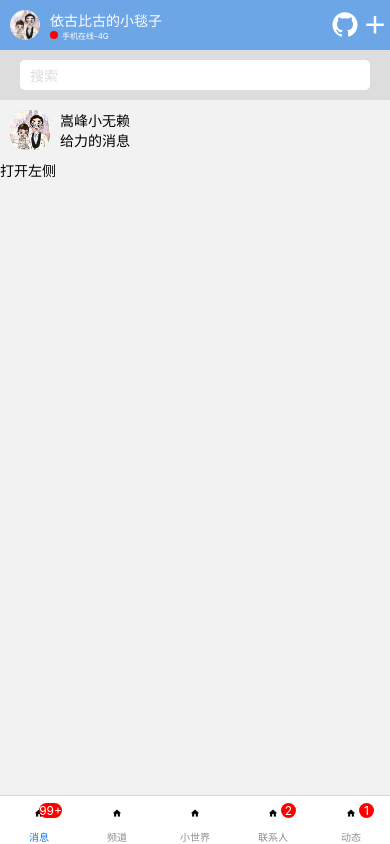
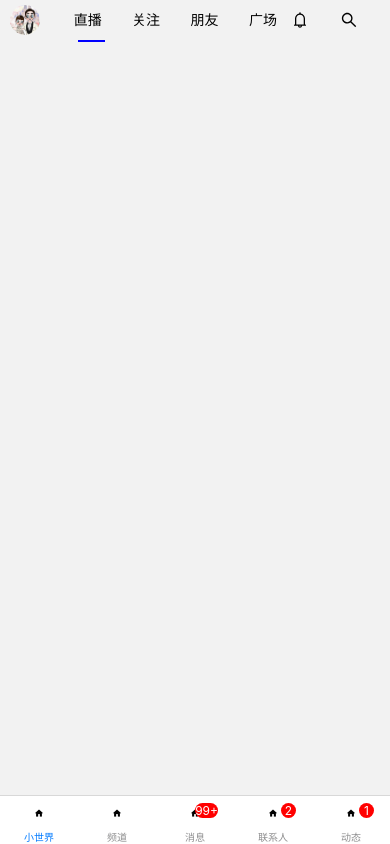
Before and after one commit to hlxll/react, a React Native app: screen / in a window 390 px wide. Built offline with nearby package versions, Linux system fonts and the light colour scheme.

Commit message:
小世界的顶部菜单

```diff
--- a/package.json
+++ b/package.json
@@ -9,6 +9,7 @@
     "web": "expo start --web"
   },
   "dependencies": {
+    "@ant-design/icons": "^5.0.1",
     "@expo/webpack-config": "^18.0.1",
     "@react-navigation/bottom-tabs": "^6.5.7",
     "@react-navigation/drawer": "^6.6.2",
--- /dev/null
+++ b/page/SmollWord/index.tsx
@@ -0,0 +1,43 @@
+import { View, Image, Text, Animated } from "react-native";
+import { useRef, useEffect } from "react";
+import styles from "./less";
+import { BellOutlined, SearchOutlined } from "@ant-design/icons";
+export default function SmollWord() {
+  const fadeAnim = useRef(new Animated.Value(0)).current;
+  useEffect(() => {
+    let maxWid = document.body.clientWidth;
+    Animated.timing(fadeAnim, {
+      toValue: maxWid * 0.2,
+      duration: 500,
+    }).start();
+  }, []);
+  return (
+    <View style={styles.smollWord}>
+      <View style={styles.tabHead}>
+        <View style={styles.tabText}>
+          <Image
+            source={require("../../static/image/header.jpg")}
+            style={styles.headerImg}
+          />
+        </View>
+        <Text style={styles.tabText}>直播</Text>
+        <Text style={styles.tabText}>关注</Text>
+        <Text style={styles.tabText}>朋友</Text>
+        <Text style={styles.tabText}>广场</Text>
+        <BellOutlined style={styles.bellOut} />
+        <SearchOutlined style={styles.search} />
+      </View>
+      <Animated.View
+        style={[
+          {
+            marginLeft: fadeAnim,
+            width: "7vw",
+            height: 2,
+          },
+        ]}
+      >
+        <View style={styles.animationBottom}></View>
+      </Animated.View>
+    </View>
+  );
+}
--- /dev/null
+++ b/page/SmollWord/less.tsx
@@ -0,0 +1,40 @@
+import { StyleSheet } from "react-native";
+const styles = StyleSheet.create({
+  smollWord: {},
+  tabHead: {
+    display: "flex",
+    backgroundColor: "rgba(0,0,0,0)",
+    flexDirection: "row",
+    alignItems: "center",
+  },
+  headerImg: {
+    width: 30,
+    height: 30,
+    marginLeft: 10,
+    marginTop: 5,
+    borderRadius: 15,
+  },
+  tabText: {
+    width: "15vw",
+    textAlign: "center",
+    height: 40,
+    lineHeight: 40,
+  },
+  bellOut: {
+    width: "10vw",
+    textAlign: "center",
+    marginLeft: "auto",
+  },
+  search: {
+    width: "10vw",
+    textAlign: "center",
+    marginLeft: 10,
+    marginRight: 10,
+  },
+  animationBottom: {
+    width: "7vw",
+    height: 2,
+    backgroundColor: "blue",
+  },
+});
+export default styles;
--- /dev/null
+++ b/page/frequencyChannel/less.tsx
@@ -0,0 +1,3 @@
+import { StyleSheet } from "react-native";
+const styles = StyleSheet.create({});
+export default styles;
--- a/page/main/index.tsx
+++ b/page/main/index.tsx
@@ -4,6 +4,7 @@ import MaterialCommunityIcons from "react-native-vector-icons/MaterialCommunityI
 import News from "../news";
 import FrequencyChannel from "../frequencyChannel";
 import PeopleHead from "../../component/mainCom/PeopleHead";
+import SmollWord from "../SmollWord";
 const Tab = createBottomTabNavigator();
 
 const menuCustom = (props: { num: number }) => {
@@ -26,14 +27,12 @@ export default function App() {
   return (
     <Tab.Navigator>
       <Tab.Screen
-        name="News"
-        component={News}
+        name="SmollWord"
+        component={SmollWord}
         options={{
-          header: () => {
-            return <PeopleHead />;
-          },
-          title: "消息",
-          tabBarIcon: () => menuCustom({ num: 100 }),
+          header: () => {},
+          title: "小世界",
+          tabBarIcon: () => menuCustom({ num: 0 }),
         }}
       />
       <Tab.Screen
@@ -46,14 +45,17 @@ export default function App() {
         }}
       />
       <Tab.Screen
-        name="SmollWord"
-        component={FrequencyChannel}
+        name="News"
+        component={News}
         options={{
-          header: () => {},
-          title: "小世界",
-          tabBarIcon: () => menuCustom({ num: 0 }),
+          header: () => {
+            return <PeopleHead />;
+          },
+          title: "消息",
+          tabBarIcon: () => menuCustom({ num: 100 }),
         }}
       />
+
       <Tab.Screen
         name="Contacts"
         component={FrequencyChannel}
```
Also changed, not shown: 2 other files (tests, documents, lock files or other folders).
